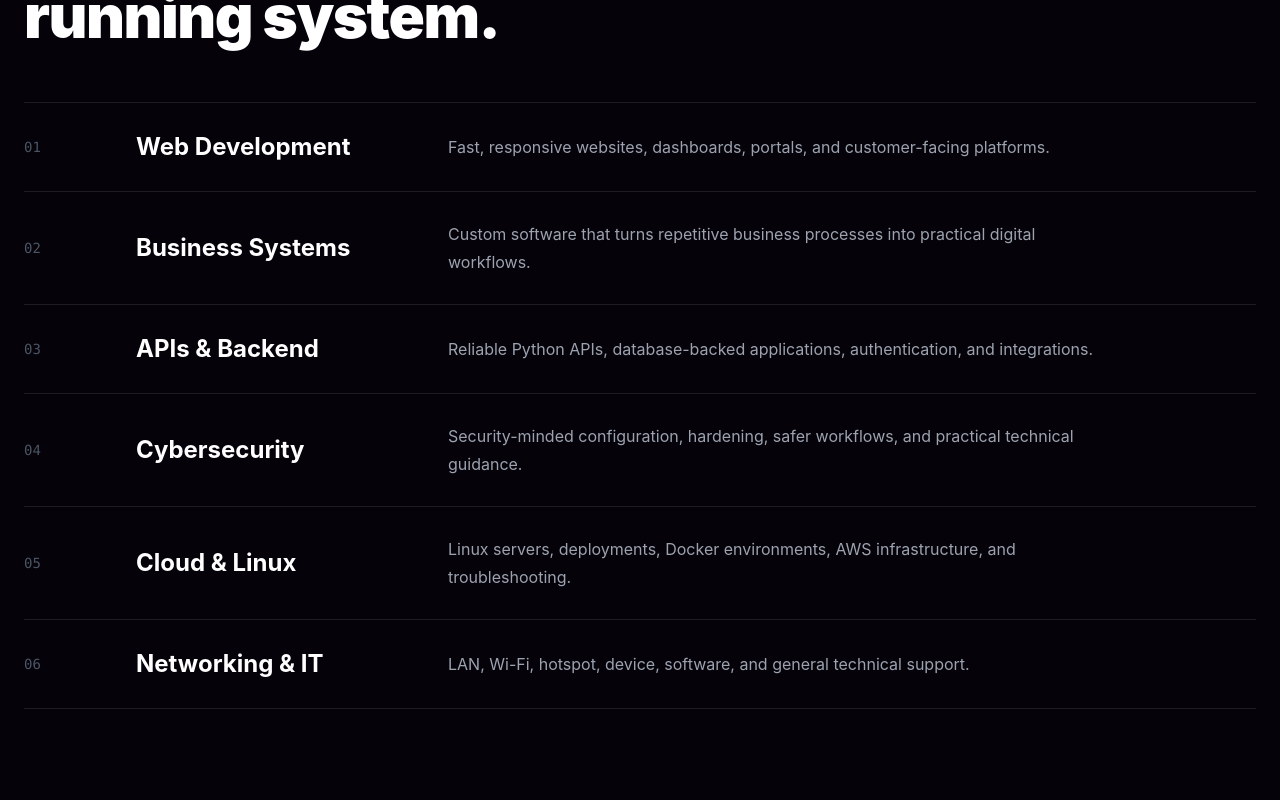
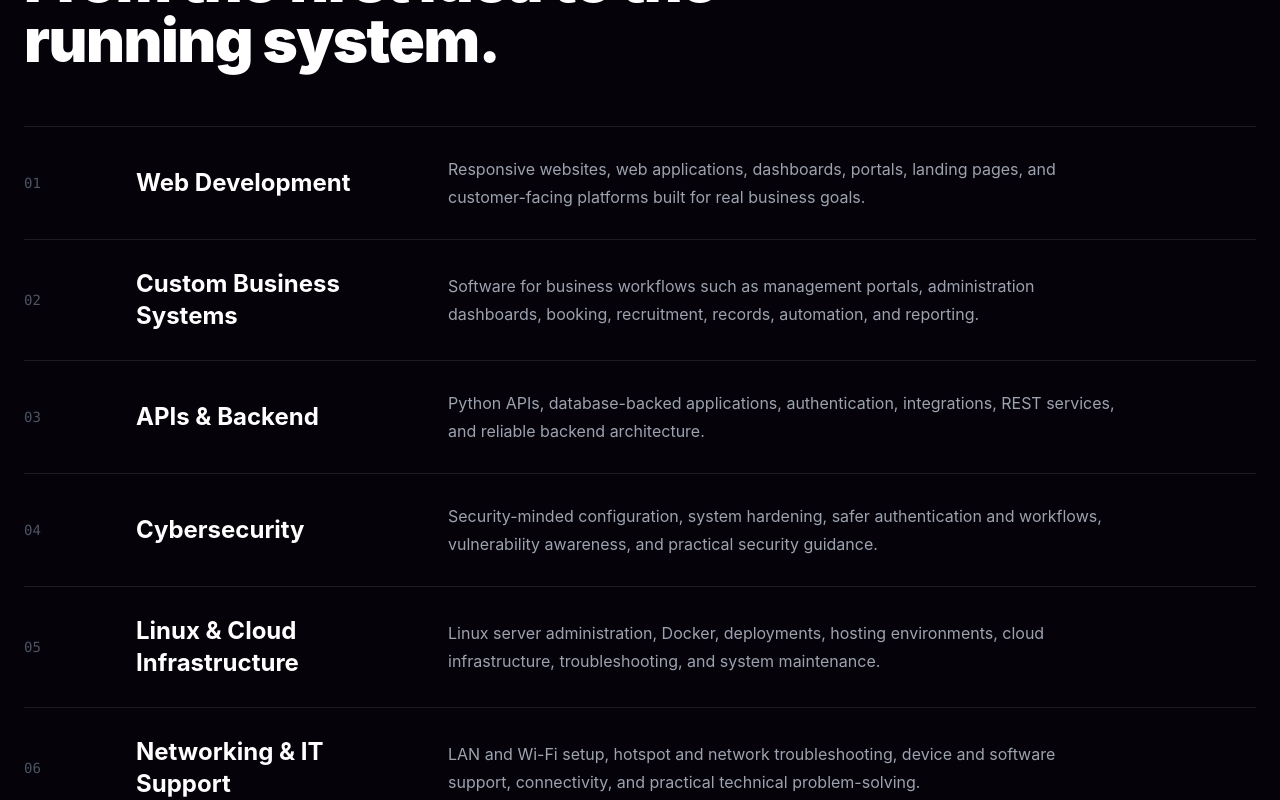
Before and after one commit to tarieciphertech/cypher-portfolio, a React (Vite) app: page / in a window 1280 px wide. Shown: the part 3820-4620 px from the top of the page. Built offline with nearby package versions, Linux system fonts and the light colour scheme.

Commit message:
Expand service and skills coverage for portfolio SEO

```diff
--- a/src/data/profile.js
+++ b/src/data/profile.js
@@ -2,7 +2,7 @@ export const profile = {
   name: "Tarie Cipher",
   brand: "Cypher Technologies",
   role: "Software Engineer & Technology Builder",
-  tagline: "I build useful software, business systems, and secure digital infrastructure.",
+  tagline: "Web development, business systems, APIs, cybersecurity, infrastructure, networking and IT support.",
   location: "Tlokweng, Gaborone, Botswana",
   serviceArea: "Tlokweng • Gaborone • Botswana • Southern Africa",
   email: "cipher@cyphertech.co.zw",
@@ -14,9 +14,10 @@ export const profile = {
 };
 
 export const skills = [
-  "React", "JavaScript", "Python", "FastAPI", "Flask", "Linux",
-  "PostgreSQL", "SQLite", "Docker", "AWS", "GitHub", "Networking",
-  "Cybersecurity", "REST APIs", "Tailwind CSS", "IT Support"
+  "Web Development", "React", "JavaScript", "Python", "FastAPI", "Flask",
+  "Business Systems", "PostgreSQL", "SQLite", "REST APIs", "API Integration",
+  "Linux", "Docker", "Cloud Infrastructure", "AWS", "GitHub", "Networking",
+  "Cybersecurity", "Tailwind CSS", "IT Support", "Technical Troubleshooting"
 ];
 
 export const projects = [
@@ -29,10 +30,10 @@ export const projects = [
 ];
 
 export const services = [
-  ["Web Development", "Fast, responsive websites, dashboards, portals, and customer-facing platforms."],
-  ["Business Systems", "Custom software that turns repetitive business processes into practical digital workflows."],
-  ["APIs & Backend", "Reliable Python APIs, database-backed applications, authentication, and integrations."],
-  ["Cybersecurity", "Security-minded configuration, hardening, safer workflows, and practical technical guidance."],
-  ["Cloud & Linux", "Linux servers, deployments, Docker environments, AWS infrastructure, and troubleshooting."],
-  ["Networking & IT", "LAN, Wi-Fi, hotspot, device, software, and general technical support."],
+  ["Web Development", "Responsive websites, web applications, dashboards, portals, landing pages, and customer-facing platforms built for real business goals."],
+  ["Custom Business Systems", "Software for business workflows such as management portals, administration dashboards, booking, recruitment, records, automation, and reporting."],
+  ["APIs & Backend", "Python APIs, database-backed applications, authentication, integrations, REST services, and reliable backend architecture."],
+  ["Cybersecurity", "Security-minded configuration, system hardening, safer authentication and workflows, vulnerability awareness, and practical security guidance."],
+  ["Linux & Cloud Infrastructure", "Linux server administration, Docker, deployments, hosting environments, cloud infrastructure, troubleshooting, and system maintenance."],
+  ["Networking & IT Support", "LAN and Wi-Fi setup, hotspot and network troubleshooting, device and software support, connectivity, and practical technical problem-solving."],
 ];
```
